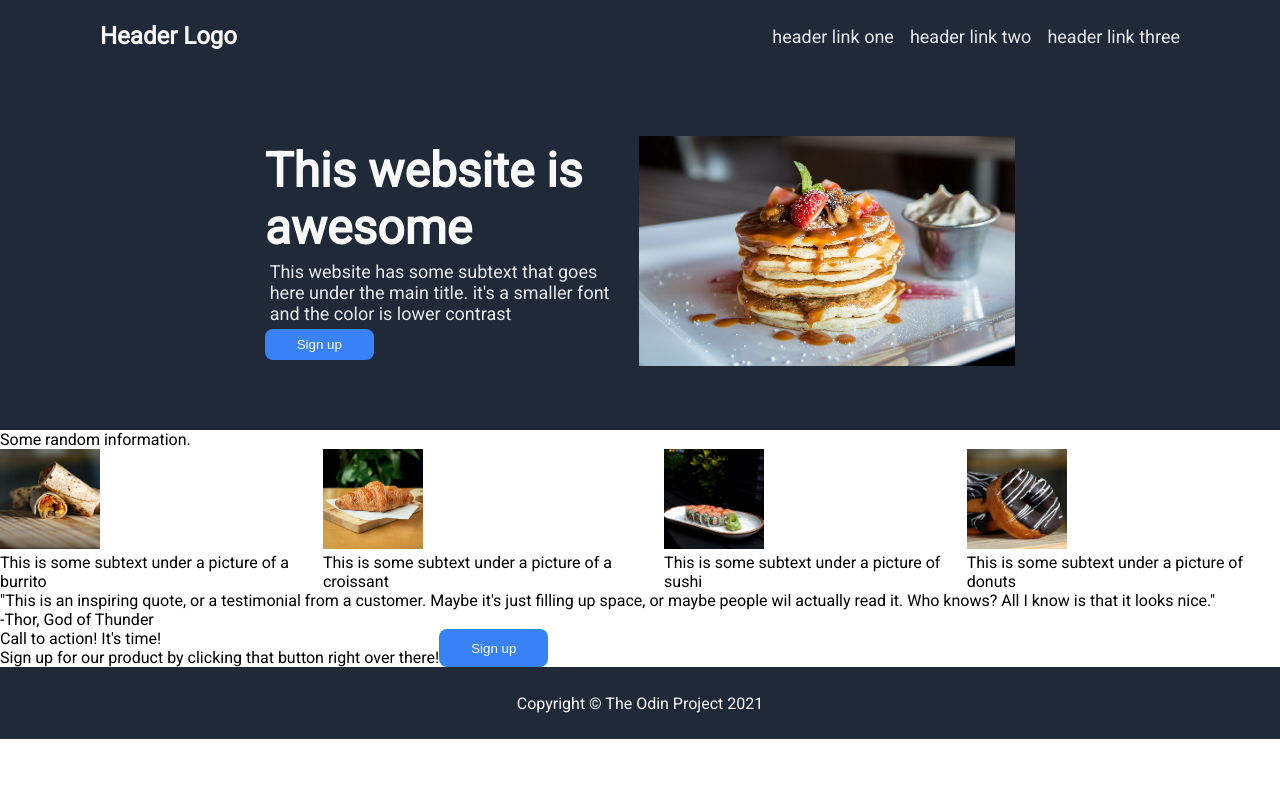
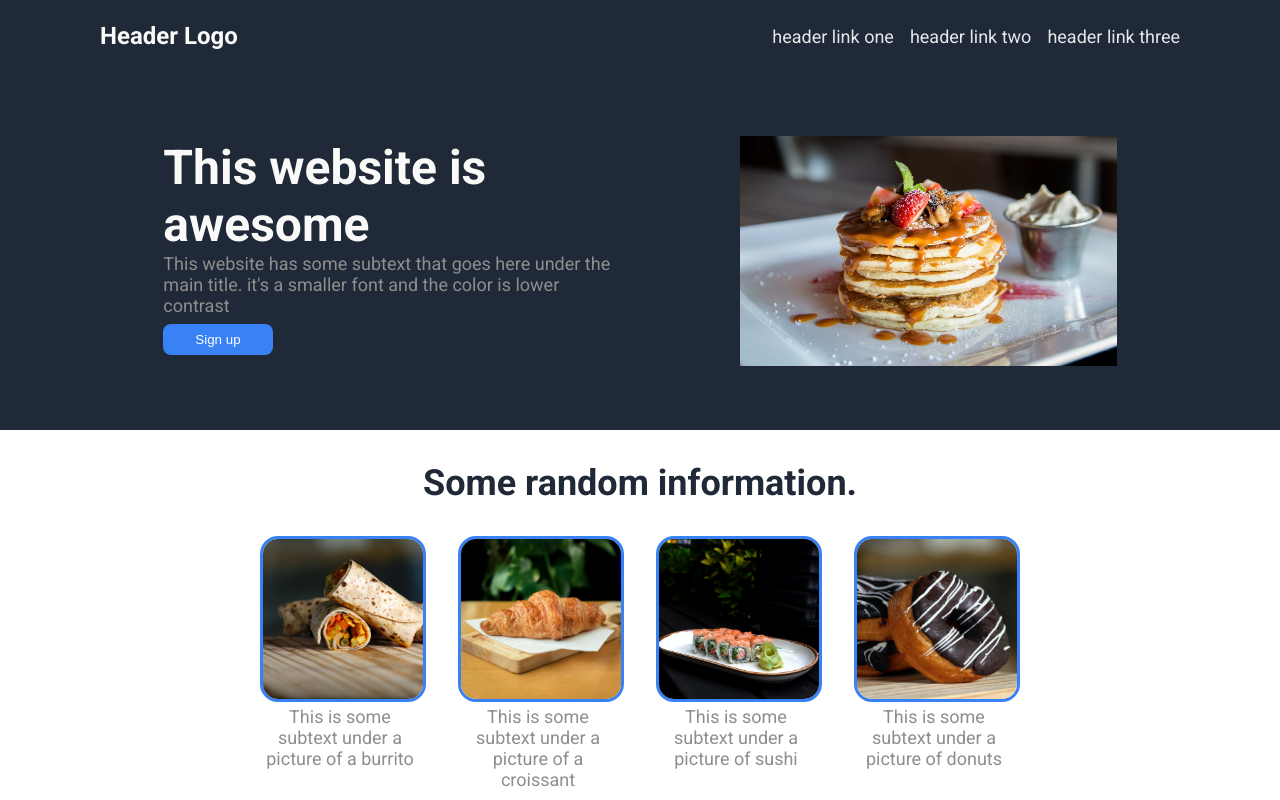
Before and after one commit to kaylanw4/landing-page, a plain HTML site: page index.html in a window 1280 px wide. Shown: the top 800 px of the page. Drawn offline with Linux system fonts and the light colour scheme.

Commit message:
Finished styling first middle section

```diff
--- a/index.html
+++ b/index.html
@@ -8,7 +8,7 @@
     <link rel="stylesheet" href="./style.css"/>
     <link rel="preconnect" href="https://fonts.googleapis.com">
     <link rel="preconnect" href="https://fonts.gstatic.com" crossorigin>
-    <link href="https://fonts.googleapis.com/css2?family=Roboto&display=swap" rel="stylesheet">
+    <link href="https://fonts.googleapis.com/css2?family=Roboto:wght@400;700;900&display=swap" rel="stylesheet">
 </head>
 <body>
 
--- a/style.css
+++ b/style.css
@@ -47,14 +47,13 @@
     background-color: #1F2937;
     display: flex;
     align-items: center;
-    justify-content: center;
+    justify-content: space-around;
     padding: 64px 100px;
-    gap: 24px;
 }
 
 .top-body {
-    flex-basis: 350px;
-    min-width: 350px;
+    flex-basis: 450px;
+    min-width: 450px;
 }
 
 .top .title {
@@ -63,10 +62,9 @@
     color: #F9FAF8;
 }
 
-.top .text {
+.text {
     font-size: 18px;
-    color: #E5E7EB;
-    margin: 5px;
+    color: #8e8e8e;
 }
 
 button {
@@ -76,25 +74,56 @@
     color: white;
     background-color: #3882F6;
     border: none;
+    margin: 8px 0px;
 }
 
-.bot {
-    display: flex;
-}
 
 img {
     height: 230px;
     width: auto;
 }
 
+.mid-1 {
+    display: flex;
+    flex-direction: column;
+    align-items: center;
+    padding: 32px 100px;
+}
+
+.mid-1 .title {
+    font-size: 36px;
+    font-weight: bolder;
+    color: #1F2937;
+    white-space: nowrap;
+}
+
 .mid-body {
     display: flex;
     justify-content: center;
+    text-align: center;
+    margin: 32px;
+    gap: 32px;
+
 }
 
 .mid-item img {
     height: auto;
-    width: 100px;
+    width: 160px;
+    border: 3px solid #3882F6;
+    border-radius: 18px;
+}
+
+.mid-1 .text {
+    width: 160px;
+}
+
+
+.mid-2 {
+    background: #E5E7EB;
+}
+
+.bot {
+    display: flex;
 }
 
 .footer {
```
